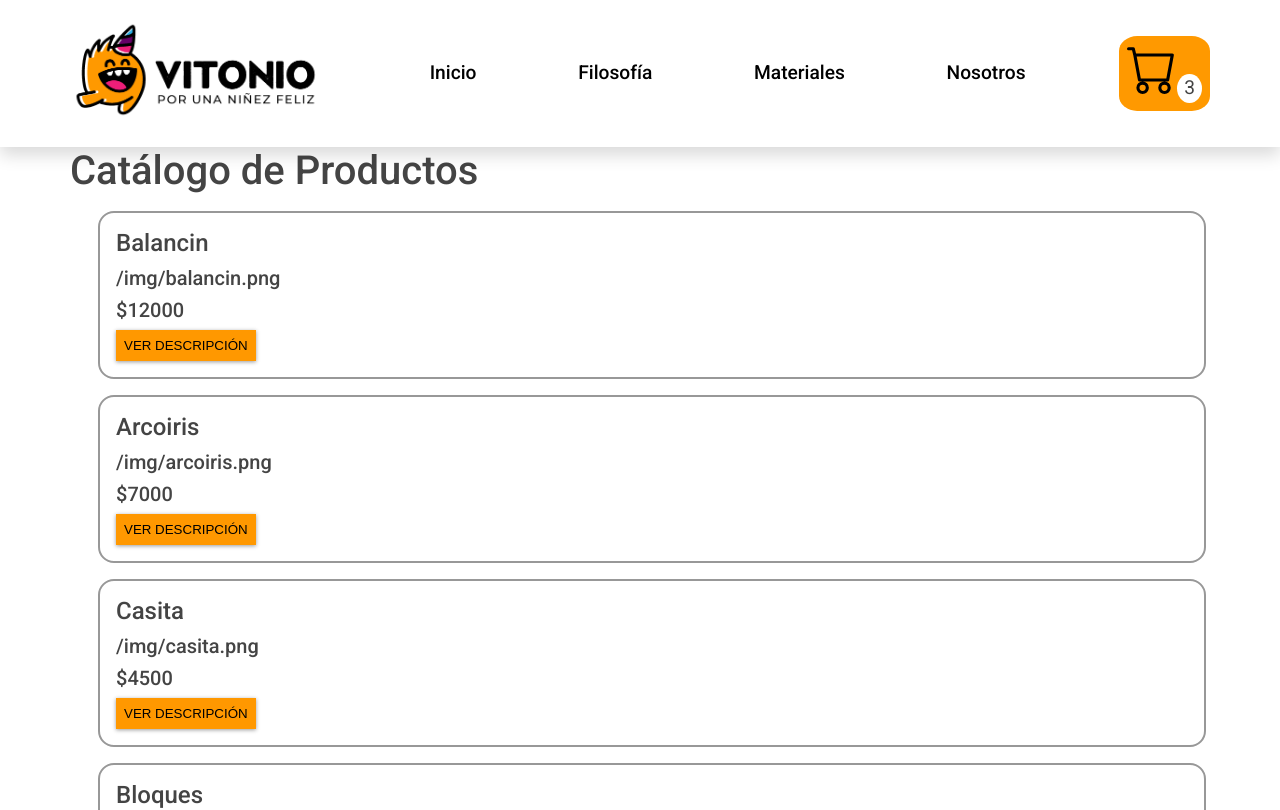
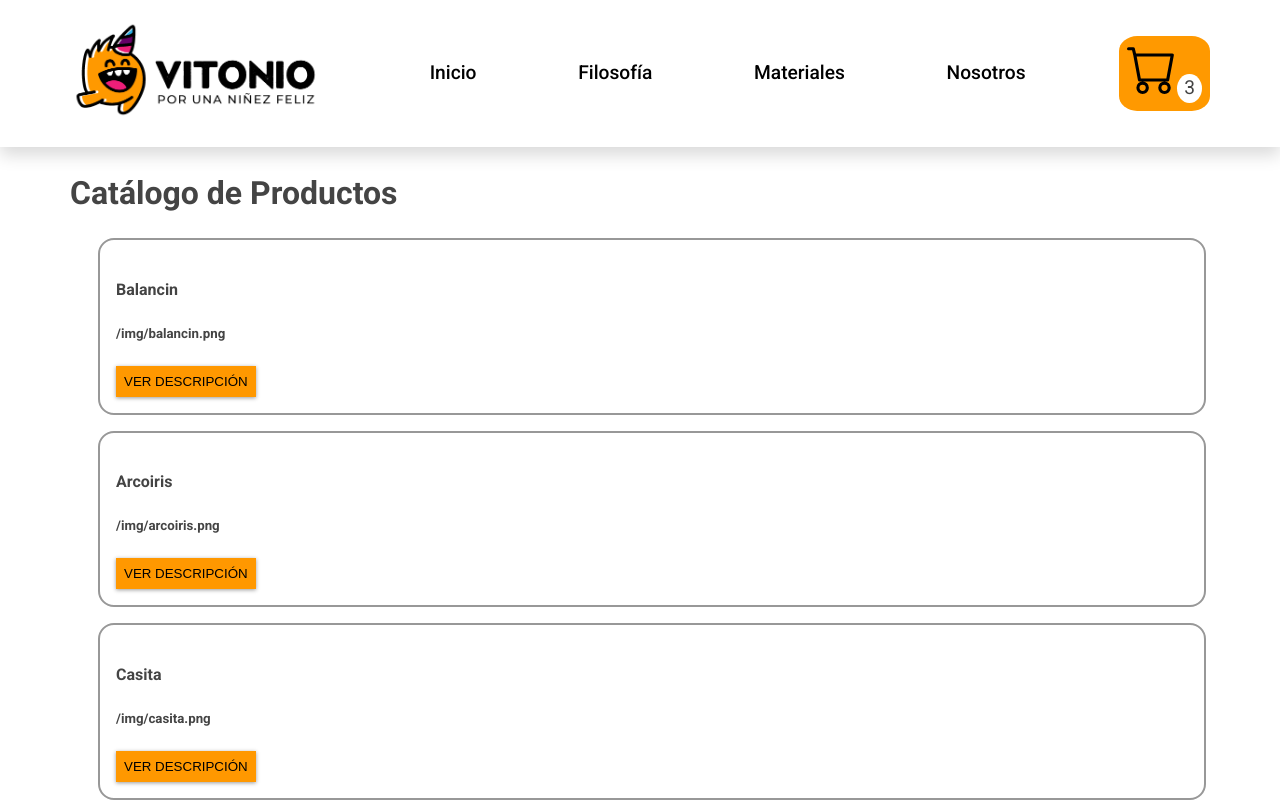
Before and after one commit to jmiguelmorralla/ReactJS-PF-MorrallaJuanMiguel, a React (Create React App) app: page / in a window 1280 px wide. Shown: the top 810 px of the page. Built offline with nearby package versions, Linux system fonts and the light colour scheme.

Commit message:
ItemDetail e ItemDetailContainer

```diff
--- a/src/components/Item/Item.jsx
+++ b/src/components/Item/Item.jsx
@@ -11,9 +11,6 @@ const Item = ({prod}) => {
             <div className="imagen">
                 <h5>{prod.img}</h5>
             </div>
-            <div>
-                <h5>${prod.precio}</h5>
-            </div>
             <button className="btn btn-warning">Ver descripción</button>
         </div>
 
--- a/src/components/Item/styles.css
+++ b/src/components/Item/styles.css
@@ -5,6 +5,7 @@
     border-width: 2px;
     margin: 1rem;
     padding: 1rem;
+
   }
 
 
@@ -57,62 +58,6 @@
 }
 
 
-h6, .h6, h5, .h5, h4, .h4, h3, .h3, h2, .h2, h1, .h1 {
-  margin-top: 0;
-  margin-bottom: 0.5rem;
-  font-weight: 500;
-  line-height: 1.2;
-}
-
-h1, .h1 {
-  font-size: calc(1.375rem + 1.5vw);
-}
-@media (min-width: 1200px) {
-  h1, .h1 {
-    font-size: 2.5rem;
-  }
-}
-
-h2, .h2 {
-  font-size: calc(1.325rem + 0.9vw);
-}
-@media (min-width: 1200px) {
-  h2, .h2 {
-    font-size: 2rem;
-  }
-}
-
-h3, .h3 {
-  font-size: calc(1.3rem + 0.6vw);
-}
-@media (min-width: 1200px) {
-  h3, .h3 {
-    font-size: 1.75rem;
-  }
-}
-
-h4, .h4 {
-  font-size: calc(1.275rem + 0.3vw);
-}
-@media (min-width: 1200px) {
-  h4, .h4 {
-    font-size: 1.5rem;
-  }
-}
-
-h5, .h5 {
-  font-size: 1.25rem;
-}
-
-h6, .h6 {
-  font-size: 1rem;
-}
-
-p {
-  margin-top: 0;
-  margin-bottom: 1rem;
-}
-
 
 .imagen {
     max-height: 250px;
```
